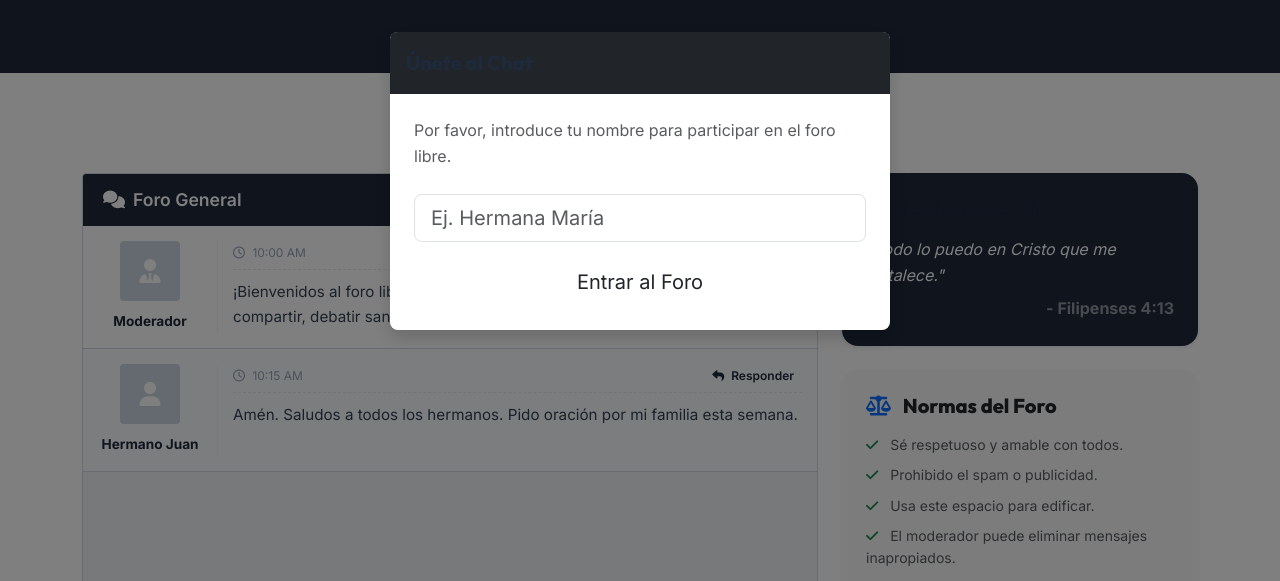
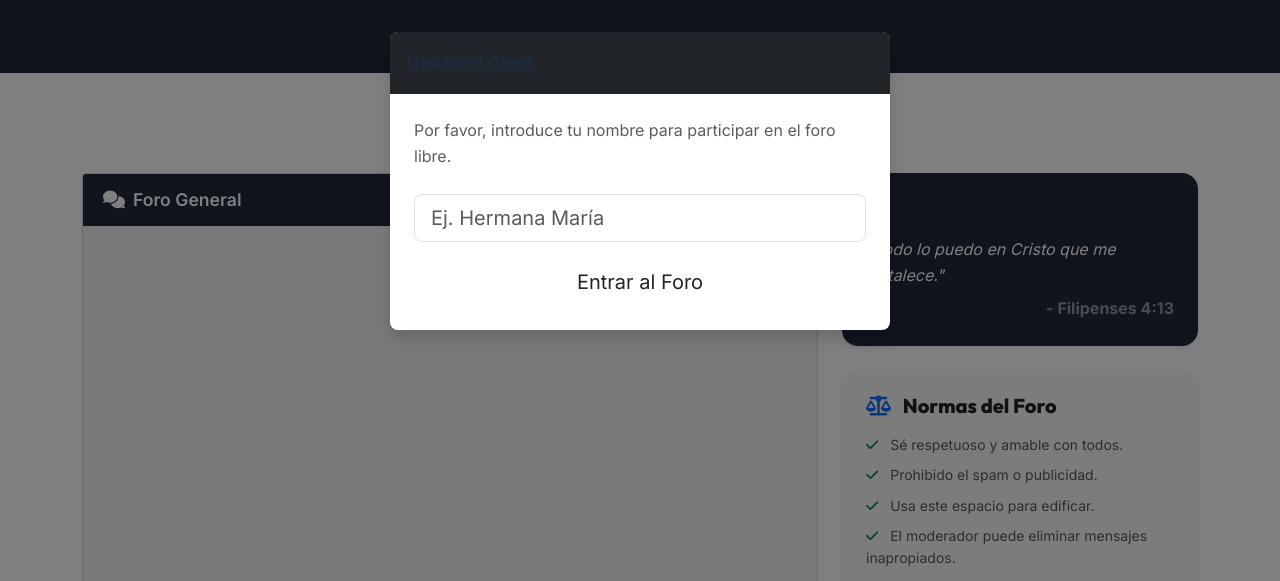
Before and after one commit to JeremyRamos01/IGCGRY, a plain HTML site: page WEB IGLESIA/frontend/chat.html in a window 1280 px wide. Shown: the part 219-800 px from the top of the page. Drawn offline with nearby package versions, Linux system fonts and the light colour scheme; no server answers.

Commit message:
feat: Reiniciar el chat diariamente filtrando mensajes de Firestore por la fecha actual

```diff
--- a/WEB IGLESIA/frontend/chat.html
+++ b/WEB IGLESIA/frontend/chat.html
@@ -209,37 +209,6 @@
 
                             <div class="chat-messages" id="chat-messages">
                                 <!-- Mensajes cargados dinámicamente -->
-                                <div class="forum-post">
-                                    <div class="post-sidebar">
-                                        <div class="post-avatar"><i class="fa-solid fa-user-tie"></i></div>
-                                        <span class="username">Moderador</span>
-                                    </div>
-                                    <div class="post-content">
-                                        <div class="post-meta">
-                                            <span><i class="fa-regular fa-clock me-1"></i> 10:00 AM</span>
-                                            <button class="btn-reply" data-username="Moderador"><i class="fa-solid fa-reply me-1"></i> Responder</button>
-                                        </div>
-                                        <div class="post-body">
-                                            ¡Bienvenidos al foro libre de la Casa del Gran REY! Este es un espacio para compartir, debatir sanamente y pedir oración. Dios les bendiga.
-                                        </div>
-                                    </div>
-                                </div>
-
-                                <div class="forum-post">
-                                    <div class="post-sidebar">
-                                        <div class="post-avatar"><i class="fa-solid fa-user"></i></div>
-                                        <span class="username">Hermano Juan</span>
-                                    </div>
-                                    <div class="post-content">
-                                        <div class="post-meta">
-                                            <span><i class="fa-regular fa-clock me-1"></i> 10:15 AM</span>
-                                            <button class="btn-reply" data-username="Hermano Juan"><i class="fa-solid fa-reply me-1"></i> Responder</button>
-                                        </div>
-                                        <div class="post-body">
-                                            Amén. Saludos a todos los hermanos. Pido oración por mi familia esta semana.
-                                        </div>
-                                    </div>
-                                </div>
                             </div>
 
                             <div class="chat-input-area">
@@ -338,7 +307,7 @@
 
     <script type="module">
         import { db } from './js/firebase-config.js';
-        import { collection, addDoc, onSnapshot, query, orderBy, serverTimestamp } from "https://www.gstatic.com/firebasejs/10.7.1/firebase-firestore.js";
+        import { collection, addDoc, onSnapshot, query, orderBy, where, serverTimestamp } from "https://www.gstatic.com/firebasejs/10.7.1/firebase-firestore.js";
 
         // Obtener elementos del DOM
         const chatMessages = document.getElementById('chat-messages');
@@ -367,8 +336,13 @@
 
         // Referencia a la colección 'chatMessages' en Firestore
         const messagesRef = collection(db, "chatMessages");
-        // Consulta ordenada por fecha
-        const q = query(messagesRef, orderBy("timestamp", "asc"));
+
+        // Obtener el inicio del día de hoy para reiniciar los mensajes diariamente
+        const today = new Date();
+        today.setHours(0, 0, 0, 0);
+
+        // Consulta ordenada por fecha, mostrando solo los de hoy
+        const q = query(messagesRef, where("timestamp", ">=", today), orderBy("timestamp", "asc"));
 
         // Escuchar cambios en tiempo real
         onSnapshot(q, (snapshot) => {
```
